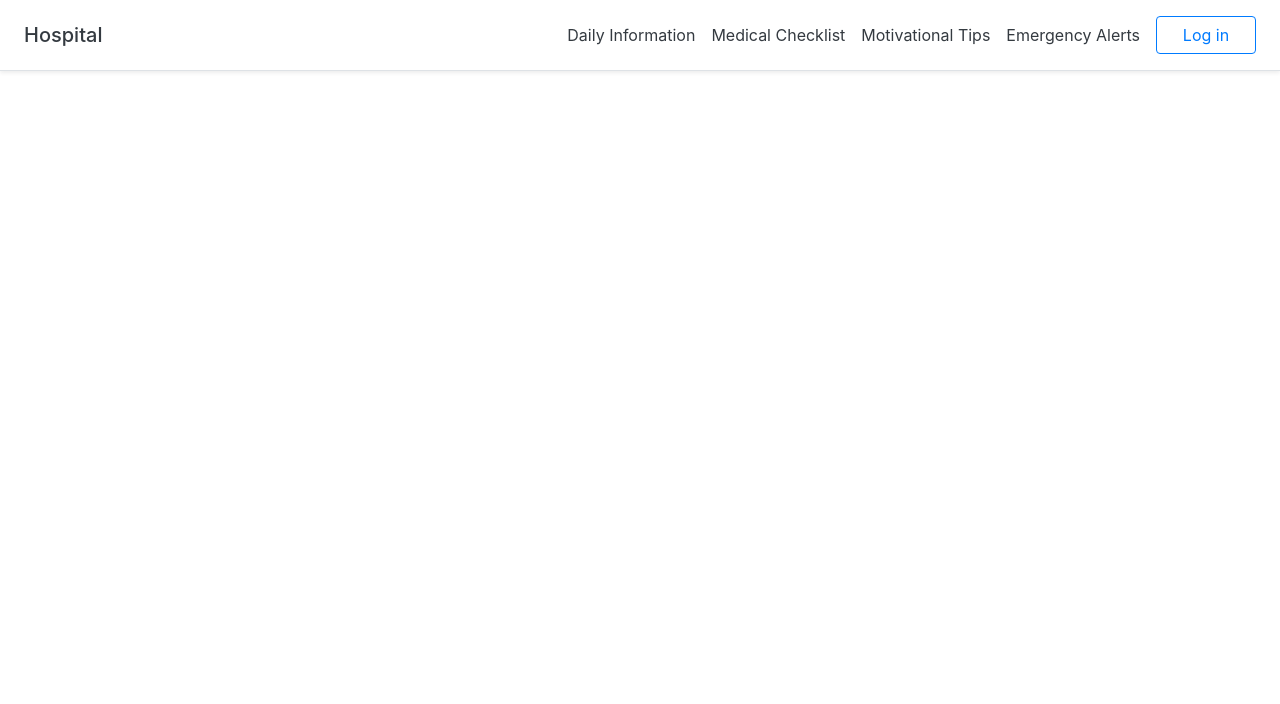
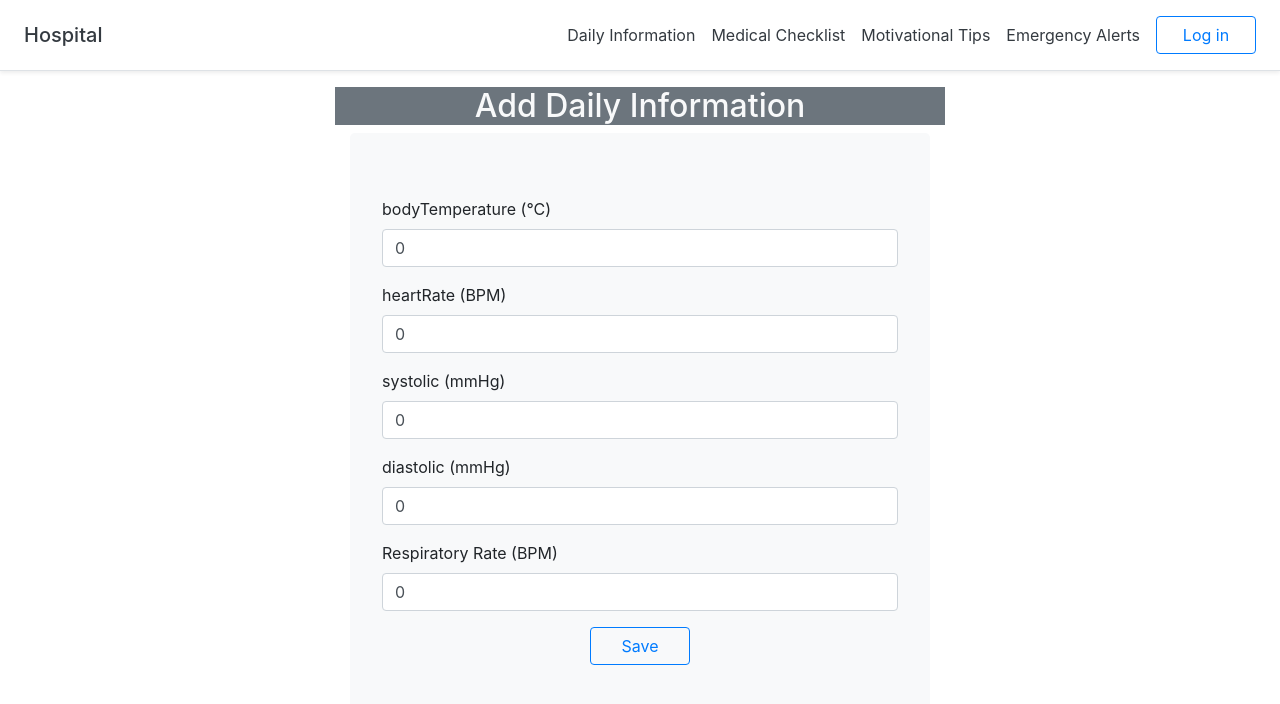
Before and after one commit to danadayoonlee/comp308-group4, a React (Create React App) app in the folder client/: page /dailyinfo in a window 1280 px wide. Shown: the top 704 px of the page. Built offline with nearby package versions, Linux system fonts and the light colour scheme; no server answers.

Commit message:
added daily inof

```diff
--- a/client/src/App.js
+++ b/client/src/App.js
@@ -5,6 +5,7 @@ import HomeScreen from '../src/Screens/HomeScreen'
 import PatientScreen from '../src/Screens/PatientScreen'
 import CreateMotivationalTipsScreen from './Screens/CreateMotivationalTipsScreen'
 import GetMotivationalTipsScreen from './Screens/GetMotivationalTipsScreen'
+import DailyInfoScreen from './Screens/DailyInfoScreen'
 import EmergencyAlertsScreen from '../src/Screens/EmergencyAlertsScreen'
 import LoginScreen from '../src/Screens/LoginScreen'
 import SignupScreen from '../src/Screens/SignupScreen'
@@ -18,6 +19,7 @@ function App() {
         <Route path='/' exact component={HomeScreen} />
         <Route path='/patients' exact component={PatientScreen} />
         <Route path='/createMotivationaltips' exact component={CreateMotivationalTipsScreen} />
+        <Route path='/dailyinfo' exact component={DailyInfoScreen} />
         <Route path='/getMotivationaltips' exact component={GetMotivationalTipsScreen} />
         <Route path='/emergencyalerts' exact component={EmergencyAlertsScreen} />
         <Route path='/login' exact component={LoginScreen} />
--- /dev/null
+++ b/client/src/Screens/DailyInfoScreen.js
@@ -0,0 +1,148 @@
+import React, { useState} from "react";
+import axios from "axios";
+import { Spinner, Jumbotron, Form, Button } from "react-bootstrap";
+import { withRouter } from "react-router-dom";
+import { useSelector } from 'react-redux'
+
+
+function DailyInfoScreen(props) {
+
+  const profile = useSelector(state => state.user.profile)
+
+  const [dailyInfo, setDailyInfo] = useState({
+    bodyTemperature: 0,
+    heartRate: 0,
+    systolic: 0,
+    diastolic: 0,
+    respiratoryRate: 0
+  })
+
+    const [showLoading, setShowLoading] = useState(false);
+
+    const apiUrl = "http://localhost:3000/api/user/newVitals";
+
+    const saveDailyInfo = (e) => {
+        setShowLoading(true);
+        e.preventDefault();
+
+	    const data = {
+		  patientId: profile._id,
+		  bodyTemperature: dailyInfo.bodyTemperature,
+		  heartRate: dailyInfo.heartRate,
+		  bloodPressure: {
+		  systolic: dailyInfo.systolic,
+		  diastolic: dailyInfo.diastolic
+		  },
+		  respiratoryRate: dailyInfo.respiratoryRate,
+		  updatedBy: profile._id
+		}
+        axios
+        .post(apiUrl, data)
+        .then((result) => {
+            setShowLoading(false);
+            props.history.push("/dailyinfoList/" + result.data._id);
+        }).catch((error)=> setShowLoading(false));
+    };
+
+
+    const onChange = (e) => {
+        e.persist();
+        setDailyInfo({ ...dailyInfo, [e.target.name]: e.target.value });
+    };
+
+
+    return (
+
+        <div className="container-fluid col-6 div-right">
+            <div className="span12 div-style p-10">
+                <div className="bg-secondary text-light title">
+                    <center><h2>Add Daily Information</h2></center>
+                </div>
+
+                {showLoading && (
+                    <Spinner animation="border" role="status">
+                        <span className="sr-only">Loading...</span>
+                    </Spinner>
+                )}
+                <div className="container-fluid margins">
+
+                    <Jumbotron className="bg-light">
+                        <Form onSubmit={saveDailyInfo}>
+                            <Form.Group>
+                                <Form.Label>bodyTemperature (°C)</Form.Label>
+                                <Form.Control
+                                type="number"
+                                name="bodyTemperature"
+                                id="bodyTemperature"
+                                min="1"
+                                step="1"
+                                value={dailyInfo.bodyTemperature}
+                                onChange={onChange}
+                                required
+                                />
+                            </Form.Group>
+                            <Form.Group>
+                                <Form.Label>heartRate (BPM)</Form.Label>
+                                <Form.Control
+                                type="text"
+                                name="heartRate"
+                                id="heartRate"
+                                value={dailyInfo.heartRate}
+                                onChange={onChange}
+                                required
+                                />
+                            </Form.Group>
+                            <Form.Group>
+                                <Form.Label>systolic (mmHg)</Form.Label>
+                                <Form.Control
+                                type="number"
+                                name="systolic"
+                                id="systolic"
+                                min="1"
+                                step="0.1"
+                                value={dailyInfo.systolic}
+                                onChange={onChange}
+                                required
+                                />
+                            </Form.Group>
+                            <Form.Group>
+                                <Form.Label>diastolic (mmHg)</Form.Label>
+                                <Form.Control
+                                type="number"
+                                name="diastolic"
+                                id="diastolic"
+                                min="1"
+                                step="0.1"
+                                value={dailyInfo.diastolic}
+                                onChange={onChange}
+                                required
+                                />
+                            </Form.Group>
+                            <Form.Group>
+                                <Form.Label>Respiratory Rate (BPM)</Form.Label>
+                                <Form.Control
+                                type="number"
+                                name="respiratoryRate"
+                                id="respiratoryRate"
+                                min="1"
+                                step="1"
+                                value={dailyInfo.respiratoryRate}
+                                onChange={onChange}
+                                required
+                                />
+                            </Form.Group>
+
+                            <div className="text-center">
+                                <Button variant="outline-primary col-6" type="submit">
+                                    Save
+                                </Button>
+                            </div>
+                        </Form>
+                    </Jumbotron>
+                </div>
+            </div>
+        </div>
+    );
+}
+
+export default withRouter(DailyInfoScreen);
--- a/client/src/components/Navbar.js
+++ b/client/src/components/Navbar.js
@@ -36,7 +36,7 @@ function Navbar(props) {
               </>
             ) : (
               <>
-                <Link className="p-2 text-dark" to="#">Daily Information</Link>
+                <Link className="p-2 text-dark" to="/dailyinfo">Daily Information</Link>
                 <Link className="p-2 text-dark" to="#">Medical Checklist</Link>
                 <Link className="p-2 text-dark" to="/getMotivationaltips">Motivational Tips</Link>
 
```
Also changed, not shown: 2 other files (tests, documents, lock files or other folders).
